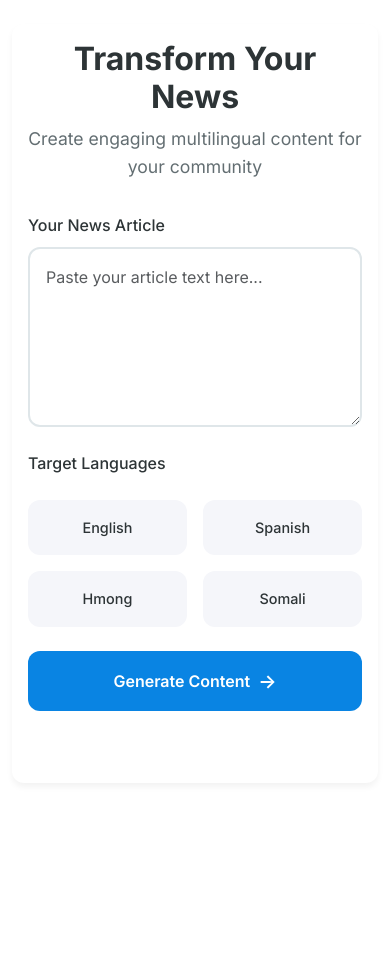
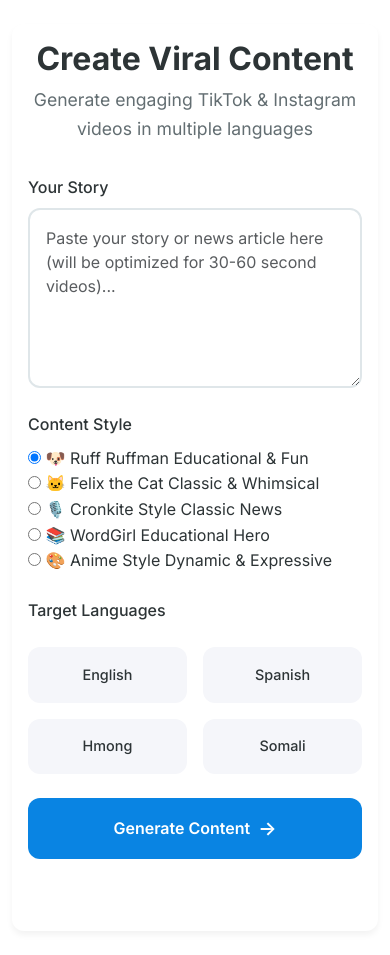
Before and after one commit to ndweir/news-content-generator, a Flask app: page / in a window 390 px wide. Before the commit the page ends 711 px from the top, so only its background shows below. Run offline with Flask 3, Linux system fonts and the light colour scheme.

Commit message:
Update app for TikTok/Instagram styles and mobile optimization

```diff
--- a/app.py
+++ b/app.py
@@ -25,6 +25,40 @@
 tts_client = texttospeech.TextToSpeechClient()
 translate_client = translate.TranslationServiceClient()
 
+# Character styles for content generation
+CONTENT_STYLES = {
+    'ruff': {
+        'name': 'Ruff Ruffman',
+        'prompt': 'Create an educational, playful summary with science facts and dog-themed humor',
+        'voice': 'enthusiastic, friendly',
+        'video_style': 'vertical, energetic, educational'
+    },
+    'felix': {
+        'name': 'Felix the Cat',
+        'prompt': 'Write a whimsical, clever summary with classic cartoon charm and subtle humor',
+        'voice': 'smooth, mischievous',
+        'video_style': 'vertical, animated, playful'
+    },
+    'cronkite': {
+        'name': 'Walter Cronkite Style',
+        'prompt': 'Deliver a trustworthy, authoritative summary in classic broadcast style',
+        'voice': 'deep, authoritative',
+        'video_style': 'vertical, professional, news-style'
+    },
+    'wordgirl': {
+        'name': 'WordGirl',
+        'prompt': 'Create an educational summary that explains complex words and concepts',
+        'voice': 'confident, educational',
+        'video_style': 'vertical, superhero, educational'
+    },
+    'anime': {
+        'name': 'Anime Style',
+        'prompt': 'Write an engaging summary with anime-style narrative flair and emotional depth',
+        'voice': 'expressive, dynamic',
+        'video_style': 'vertical, anime-inspired, dramatic'
+    }
+}
+
 SUPPORTED_LANGUAGES = {
     'en': 'English',
     'es': 'Spanish',
@@ -43,36 +77,39 @@
         data = request.json
         text = data.get('text')
         target_lang = data.get('target_language', 'en')
+        style = data.get('style', 'cronkite')
 
-        print(f"Processing summary for language: {target_lang}")
+        if style not in CONTENT_STYLES:
+            return jsonify({'error': 'Invalid style selected'}), 400
 
-        # Generate summary using OpenAI
-        summary_prompt = f"Summarize this article in under 75 words. Keep it factual and do not add information not present in the text:\n\n{text}"
+        style_config = CONTENT_STYLES[style]
+        print(f"Processing {style_config['name']} style summary for {SUPPORTED_LANGUAGES[target_lang]}")
+
+        # Generate styled summary using OpenAI
+        summary_prompt = f"{style_config['prompt']}. Optimize for TikTok/Instagram vertical video format (30-60 seconds):\n\n{text}"
 
         try:
             response = client.chat.completions.create(
                 model="gpt-3.5-turbo",
                 messages=[
-                    {"role": "system", "content": "You are a professional news summarizer. Create concise, accurate summaries without adding any information not present in the original text."},
+                    {"role": "system", "content": f"You are {style_config['name']}. Create engaging, mobile-first content that's perfect for social media."},
                     {"role": "user", "content": summary_prompt}
                 ]
             )
 
-            # TEMPORARY TEST OVERRIDE
-            summary = get_mock_style_summary("news", target_lang)
-            # summary = response.choices[0].message.content
-            print(f"Generated English summary: {summary[:100]}...")
+            summary = response.choices[0].message.content
+            print(f"Generated {style_config['name']} summary: {summary[:100]}...")
 
             # Translate if needed
             if target_lang != 'en':
                 print(f"Translating to {SUPPORTED_LANGUAGES[target_lang]}")
-                translation_prompt = f"Translate this text to {SUPPORTED_LANGUAGES[target_lang]}:\n\n{summary}"
+                translation_prompt = f"Translate this {style_config['name']} style content to {SUPPORTED_LANGUAGES[target_lang]}. Maintain the style and tone:\n\n{summary}"
 
                 try:
-                    translation_response = openai.chat.completions.create(
+                    translation_response = client.chat.completions.create(
                         model="gpt-3.5-turbo",
                         messages=[
-                            {"role": "system", "content": f"You are a professional translator. Translate the following text to {SUPPORTED_LANGUAGES[target_lang]} while maintaining the original meaning."},
+                            {"role": "system", "content": f"You are a creative translator specializing in {style_config['name']} style content."},
                             {"role": "user", "content": translation_prompt}
                         ]
                     )
@@ -81,20 +118,34 @@
 
                 except Exception as translation_error:
                     print(f"Translation error: {str(translation_error)}")
-                    return jsonify({'error': f'Translation failed: {str(translation_error)}'}), 500
+                    return jsonify({
+                        'error': 'Translation failed',
+                        'details': str(translation_error)
+                    }), 500
 
-            return jsonify({'summary': summary})
+            return jsonify({
+                'summary': summary,
+                'style': style_config['name'],
+                'voice_style': style_config['voice'],
+                'video_style': style_config['video_style']
+            })
 
         except Exception as openai_error:
             print(f"OpenAI API error: {str(openai_error)}")
-            return jsonify({'error': f'OpenAI API error: {str(openai_error)}'}), 500
+            return jsonify({
+                'error': 'Content generation failed',
+                'details': str(openai_error)
+            }), 500
 
     except Exception as e:
         import traceback
         print(f"Error in summarize endpoint: {str(e)}")
         print("Full traceback:")
         print(traceback.format_exc())
-        return jsonify({'error': str(e)}), 500
+        return jsonify({
+            'error': 'Server error',
+            'details': str(e)
+        }), 500
 
 @app.route('/api/generate-speech', methods=['POST'])
 def generate_speech():
--- a/static/js/main.js
+++ b/static/js/main.js
@@ -1,4 +1,13 @@
 document.addEventListener('DOMContentLoaded', function() {
+    // Initialize style selection
+    const styleOptions = document.querySelectorAll('.style-option');
+    styleOptions.forEach(option => {
+        option.addEventListener('click', function() {
+            styleOptions.forEach(opt => opt.classList.remove('selected'));
+            this.classList.add('selected');
+            this.querySelector('input[type="radio"]').checked = true;
+        });
+    });
     const form = document.getElementById('newsForm');
     const progressArea = document.getElementById('progressArea');
     const progressBar = document.querySelector('.progress-bar');
--- a/templates/index.html
+++ b/templates/index.html
@@ -3,7 +3,8 @@
 <head>
     <meta charset="UTF-8">
     <meta name="viewport" content="width=device-width, initial-scale=1.0">
-    <title>Multilingual News Generator</title>
+    <title>Social Media Content Generator</title>
+    <link rel="icon" type="image/x-icon" href="{{ url_for('static', filename='favicon.ico') }}">
     <link href="https://cdn.jsdelivr.net/npm/bootstrap@5.3.0/dist/css/bootstrap.min.css" rel="stylesheet">
     <link href="https://fonts.googleapis.com/css2?family=Inter:wght@300;400;500;600;700&display=swap" rel="stylesheet">
     <link rel="stylesheet" href="https://cdnjs.cloudflare.com/ajax/libs/animate.css/4.1.1/animate.min.css">
@@ -13,14 +14,60 @@
     <div class="container py-4">
         <div class="generator-container animate__animated animate__fadeIn">
             <div class="text-center mb-4">
-                <h2 class="heading-primary">Transform Your News</h2>
-                <p class="heading-subtitle">Create engaging multilingual content for your community</p>
+                <h2 class="heading-primary">Create Viral Content</h2>
+                <p class="heading-subtitle">Generate engaging TikTok & Instagram videos in multiple languages</p>
             </div>
                         <form id="newsForm" class="custom-form">
                             <div class="form-group mb-4">
-                                <label for="articleText" class="form-label">Your News Article</label>
+                                <label for="articleText" class="form-label">Your Story</label>
                                 <textarea class="form-control custom-input" id="articleText" rows="6" required
-                                    placeholder="Paste your article text here..."></textarea>
+                                    placeholder="Paste your story or news article here (will be optimized for 30-60 second videos)..."></textarea>
+                            </div>
+
+                            <div class="form-group mb-4">
+                                <label class="form-label">Content Style</label>
+                                <div class="style-grid">
+                                    <div class="style-option" data-style="ruff">
+                                        <input type="radio" name="style" id="style_ruff" value="ruff" checked>
+                                        <label for="style_ruff">
+                                            <span class="style-icon">🐶</span>
+                                            <span class="style-name">Ruff Ruffman</span>
+                                            <span class="style-desc">Educational & Fun</span>
+                                        </label>
+                                    </div>
+                                    <div class="style-option" data-style="felix">
+                                        <input type="radio" name="style" id="style_felix" value="felix">
+                                        <label for="style_felix">
+                                            <span class="style-icon">🐱</span>
+                                            <span class="style-name">Felix the Cat</span>
+                                            <span class="style-desc">Classic & Whimsical</span>
+                                        </label>
+                                    </div>
+                                    <div class="style-option" data-style="cronkite">
+                                        <input type="radio" name="style" id="style_cronkite" value="cronkite">
+                                        <label for="style_cronkite">
+                                            <span class="style-icon">🎙️</span>
+                                            <span class="style-name">Cronkite Style</span>
+                                            <span class="style-desc">Classic News</span>
+                                        </label>
+                                    </div>
+                                    <div class="style-option" data-style="wordgirl">
+                                        <input type="radio" name="style" id="style_wordgirl" value="wordgirl">
+                                        <label for="style_wordgirl">
+                                            <span class="style-icon">📚</span>
+                                            <span class="style-name">WordGirl</span>
+                                            <span class="style-desc">Educational Hero</span>
+                                        </label>
+                                    </div>
+                                    <div class="style-option" data-style="anime">
+                                        <input type="radio" name="style" id="style_anime" value="anime">
+                                        <label for="style_anime">
+                                            <span class="style-icon">🎨</span>
+                                            <span class="style-name">Anime Style</span>
+                                            <span class="style-desc">Dynamic & Expressive</span>
+                                        </label>
+                                    </div>
+                                </div>
                             </div>
 
                             <div class="form-group mb-4">
```
